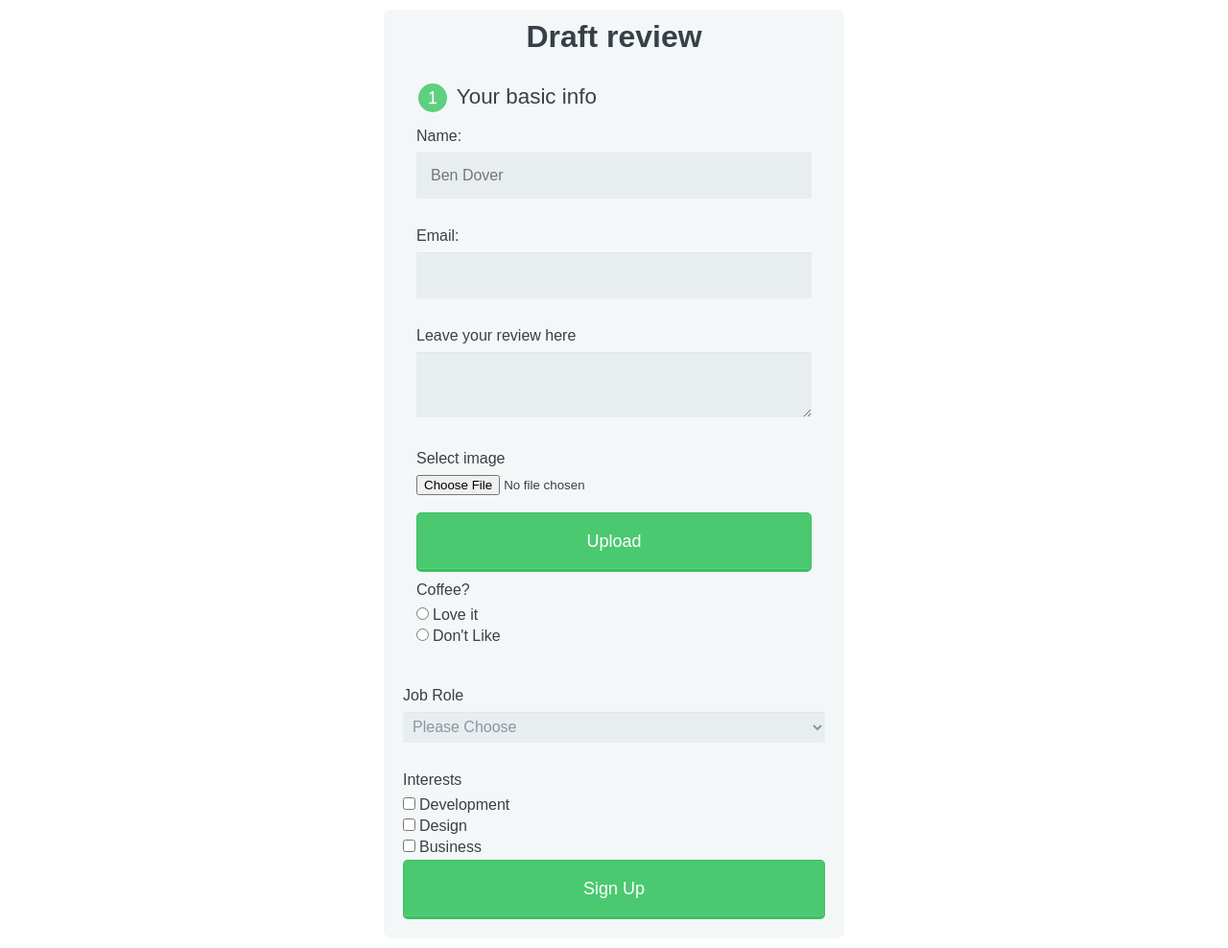
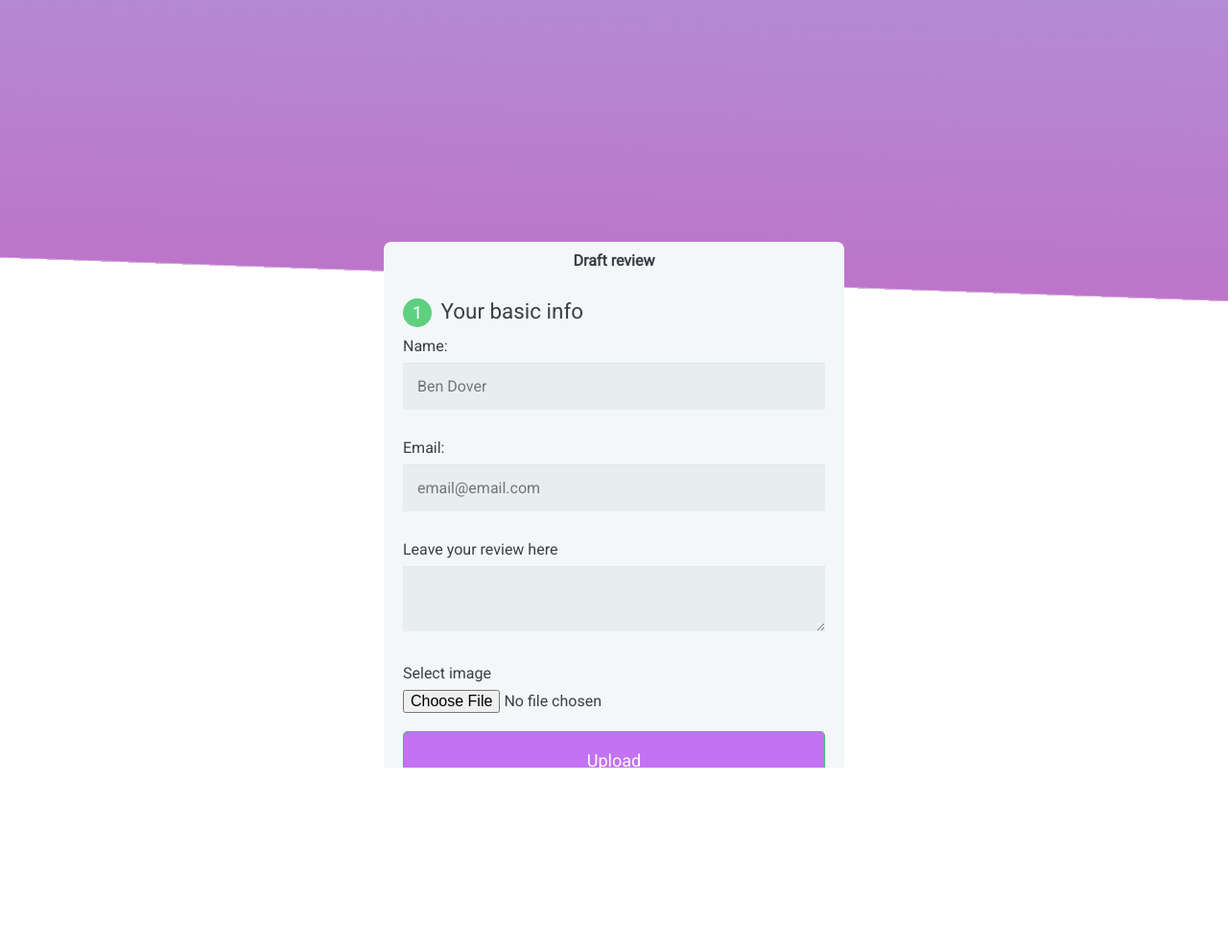
Before and after one commit to zenxha/sushi, a Flask app: page /loginv2 in a window 1280 px wide. Shown: the whole page at 96% size. After the commit the page ends 800 px from the top, so only its background shows below. Run offline with Flask 2, Linux system fonts and the light colour scheme.

Commit message:
upload style attempt

```diff
--- a/templates/homesite/loginv2.html
+++ b/templates/homesite/loginv2.html
@@ -1,5 +1,145 @@
 <!DOCTYPE html>
 
+<header>
+    <nav>
+        <h1 class="logo"><a href="/">Sushi</a></h1>
+        <ul>
+            <li><a href="/">Home</a></li>
+            <li><a href="{{url_for("project")}}">Projects</a></li>
+            <li><a href="/upload">Upload</a></li>
+            <li><a href="/login">Login</a></li>
+            <li><a href="/logout">Logout</a></li>
+            <li><a href="{{url_for("loginv2")}}">LoginV2</a></li>
+        </ul>
+    </nav>
+    {% block title %} {% endblock %}
+    {% block body %} {% endblock %}
+</header>
+
+
+<style>
+	@import url('https://fonts.googleapis.com/css?family=Roboto');
+
+	* {
+		margin: 0;
+		padding: 0;
+		border: none;
+		outline: none;
+		font-size: 100%;
+		font-family: "Roboto";
+		text-decoration: none;
+		box-sizing: border-box;
+	}
+
+	body,
+	html {
+		height: 100%;
+		overflow: hidden;
+	}
+
+	ul,
+	ol {
+		list-style: none;
+	}
+
+	header {
+		width: 100vw;
+		height: 100vh;
+		display: flex;
+		position: relative;
+		align-items: center;
+		flex-direction: column;
+	}
+
+	header:before {
+		content: "";
+		width: 100%;
+		z-index: -1;
+		height: 100%;
+		position: absolute;
+		top: 0;
+		left: 0;
+		animation: grow 60s linear .5s infinite;
+		background: linear-gradient(rgba(103, 135, 211, .6), rgba(144, 25, 166, .6)), url("{{background}}") no-repeat fixed top center / cover;
+	}
+
+	header nav {
+		width: 100%;
+		display: flex;
+		flex-wrap: wrap;
+		align-items: center;
+		justify-content: space-around;
+	}
+
+	header nav .logo {
+		color: #fff;
+		font-size: 2em;
+		text-transform: uppercase;
+		padding: 20px 20px 10px 20px;
+	}
+
+	header nav ul {
+		display: flex;
+		flex-wrap: wrap;
+	}
+
+	header nav li a {
+		display: block;
+		position: relative;
+		padding: 20px 20px 10px;
+	}
+
+	header nav li a:before,
+	header nav li a:after {
+		content: "";
+		bottom: 0;
+		width: 0px;
+		height: 2px;
+		display: block;
+		position: absolute;
+		-webkit-transition: all 0.3s ease-in-out;
+		transition: all 0.3s ease-in-out;
+	}
+
+	header nav li a:before {
+		right: 50%;
+	}
+
+	header nav li a:after {
+		left: 50%;
+	}
+
+	header nav li a:hover:before,
+	header nav li a:hover:after {
+		width: 50%;
+	}
+
+	@keyframes grow {
+		0% {
+			transform: scale(1) rotate(0deg);
+		}
+		50% {
+			transform: scale(1.6) rotate(10deg);
+		}
+	}
+
+	@-webkit-keyframes grow {
+		0% {
+			transform: scale(1) rotate(0deg);
+		}
+		50% {
+			transform: scale(1.6) rotate(10deg);
+		}
+	}
+
+	@media only screen and (max-width: 290px) {
+		header nav ul {
+			width: 100%;
+			text-align: center;
+			flex-direction: column;
+		}
+	}
+</style>
 <html>
 <head>
     <!-- https://codepen.io/asimanov/pen/dPrwqr?editors=0010 -->
@@ -72,7 +212,7 @@ select {
 button {
   padding: 19px 39px 18px 39px;
   color: #FFF;
-  background-color: #4bc970;
+  background-color: #c372f2;
   font-size: 18px;
   text-align: center;
   font-style: normal;
@@ -150,7 +290,7 @@ p.show{
     <label for="name">Name:</label>
     <input type="text" id="name" name="user_name" required placeholder="Ben Dover" autofocus>
     <label for="mail">Email:</label>
-    <input type="email" id="email" name="user_email"  required>
+    <input type="email" id="email" name="user_email" required placeholder="email@email.com" autofocus>
     <label for="bio">Leave your review here</label>
     <textarea id="bio" name="user_bio"></textarea>
       <!--upload part-->
```
